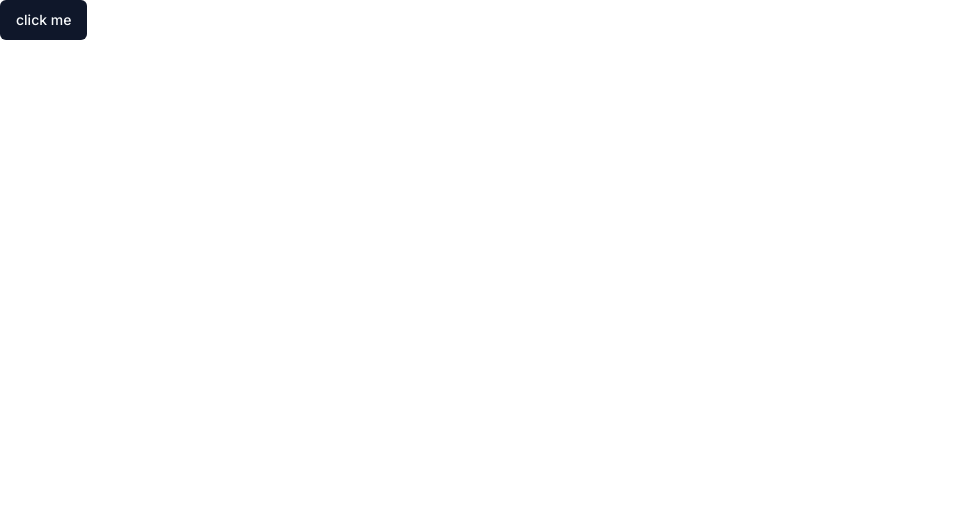
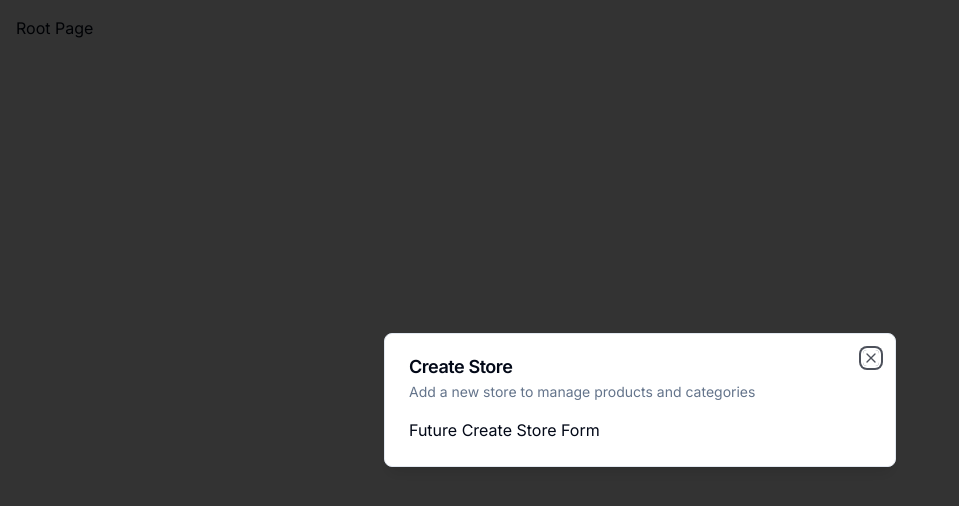
Before and after one commit to jesusfb/ecommerce-admin-nextjs-prisma, a Next.js app: page / in a window 1280 px wide. Shown: the top 506 px of the page, without its empty margins (0-959 px from the left). Built offline with nearby package versions, Linux system fonts and the light colour scheme.

Commit message:
Modal-Components-Admin

```diff
--- /dev/null
+++ b/app/(auth)/layout.tsx
@@ -0,0 +1,11 @@
+export default function AuthLayout({
+    children
+}:{
+    children: React.ReactNode
+}){
+    return(
+        <div className="flex items-center justify-center h-full">
+            {children}
+        </div>
+    )
+}
--- a/app/(root)/page.tsx
+++ b/app/(root)/page.tsx
@@ -1,10 +1,25 @@
-import { Button } from "@/components/ui/button";
+"use client";
 
-export default function Home() {
-  return (
-    <>
-    <div>
-        <Button> click me</Button>
-    </div></>
-  )
+import { Modal } from "@/components/ui/modal";
+import { useStoreModalStore } from "@/hooks/use-store-modal";
+import { SignedIn, UserButton, SignedOut, SignInButton } from "@clerk/nextjs";
+import { useEffect } from "react";
+
+const SetupPage = () =>{
+  const onOpen = useStoreModalStore((state) => state.onOpen);
+  const isOpen = useStoreModalStore((state) => state.isOpen);
+
+  useEffect(() => {
+    if(!isOpen){
+      onOpen();
+    }
+  }, [isOpen, onOpen]);
+
+  return(
+    <div className="p-4">
+      Root Page
+    </div>
+  );
 }
+
+export default SetupPage;
--- a/app/layout.tsx
+++ b/app/layout.tsx
@@ -2,6 +2,7 @@
 import { Inter } from "next/font/google";
 import { ClerkProvider } from "@clerk/nextjs";
 import "./globals.css";
+import { ModalProvider } from "@/providers/modal-provider";
 
 const inter = Inter({ subsets: ["latin"] });
 
@@ -18,7 +19,10 @@
   return (
     <ClerkProvider>
       <html lang="en">
-      <body className={inter.className}>{children}</body>
+      <body className={inter.className}>
+        <ModalProvider/>
+        {children}
+      </body>
     </html>
     </ClerkProvider>
   );
--- /dev/null
+++ b/components/modals/store-modal.tsx
@@ -0,0 +1,19 @@
+"use client";
+
+import { Modal } from "../ui/modal";
+import { useStoreModalStore } from "@/hooks/use-store-modal";
+
+export const StroeModal = () => {
+    const storeModal = useStoreModalStore();
+
+    return(
+        <Modal
+        title="Create Store"
+        description="Add a new store to manage products and categories"
+        isOpen = {storeModal.isOpen}
+        onClose={storeModal.onClose}
+        >
+            Future Create Store Form
+        </Modal>
+    );
+};
--- /dev/null
+++ b/components/ui/dialog.tsx
@@ -0,0 +1,122 @@
+"use client"
+
+import * as React from "react"
+import * as DialogPrimitive from "@radix-ui/react-dialog"
+import { X } from "lucide-react"
+
+import { cn } from "@/lib/utils"
+
+const Dialog = DialogPrimitive.Root
+
+const DialogTrigger = DialogPrimitive.Trigger
+
+const DialogPortal = DialogPrimitive.Portal
+
+const DialogClose = DialogPrimitive.Close
+
+const DialogOverlay = React.forwardRef<
+  React.ElementRef<typeof DialogPrimitive.Overlay>,
+  React.ComponentPropsWithoutRef<typeof DialogPrimitive.Overlay>
+>(({ className, ...props }, ref) => (
+  <DialogPrimitive.Overlay
+    ref={ref}
+    className={cn(
+      "fixed inset-0 z-50 bg-black/80  data-[state=open]:animate-in data-[state=closed]:animate-out data-[state=closed]:fade-out-0 data-[state=open]:fade-in-0",
+      className
+    )}
+    {...props}
+  />
+))
+DialogOverlay.displayName = DialogPrimitive.Overlay.displayName
+
+const DialogContent = React.forwardRef<
+  React.ElementRef<typeof DialogPrimitive.Content>,
+  React.ComponentPropsWithoutRef<typeof DialogPrimitive.Content>
+>(({ className, children, ...props }, ref) => (
+  <DialogPortal>
+    <DialogOverlay />
+    <DialogPrimitive.Content
+      ref={ref}
+      className={cn(
+        "fixed left-[50%] top-[50%] z-50 grid w-full max-w-lg translate-x-[-50%] translate-y-[-50%] gap-4 border bg-background p-6 shadow-lg duration-200 data-[state=open]:animate-in data-[state=closed]:animate-out data-[state=closed]:fade-out-0 data-[state=open]:fade-in-0 data-[state=closed]:zoom-out-95 data-[state=open]:zoom-in-95 data-[state=closed]:slide-out-to-left-1/2 data-[state=closed]:slide-out-to-top-[48%] data-[state=open]:slide-in-from-left-1/2 data-[state=open]:slide-in-from-top-[48%] sm:rounded-lg",
+        className
+      )}
+      {...props}
+    >
+      {children}
+      <DialogPrimitive.Close className="absolute right-4 top-4 rounded-sm opacity-70 ring-offset-background transition-opacity hover:opacity-100 focus:outline-none focus:ring-2 focus:ring-ring focus:ring-offset-2 disabled:pointer-events-none data-[state=open]:bg-accent data-[state=open]:text-muted-foreground">
+        <X className="h-4 w-4" />
+        <span className="sr-only">Close</span>
+      </DialogPrimitive.Close>
+    </DialogPrimitive.Content>
+  </DialogPortal>
+))
+DialogContent.displayName = DialogPrimitive.Content.displayName
+
+const DialogHeader = ({
+  className,
+  ...props
+}: React.HTMLAttributes<HTMLDivElement>) => (
+  <div
+    className={cn(
+      "flex flex-col space-y-1.5 text-center sm:text-left",
+      className
+    )}
+    {...props}
+  />
+)
+DialogHeader.displayName = "DialogHeader"
+
+const DialogFooter = ({
+  className,
+  ...props
+}: React.HTMLAttributes<HTMLDivElement>) => (
+  <div
+    className={cn(
+      "flex flex-col-reverse sm:flex-row sm:justify-end sm:space-x-2",
+      className
+    )}
+    {...props}
+  />
+)
+DialogFooter.displayName = "DialogFooter"
+
+const DialogTitle = React.forwardRef<
+  React.ElementRef<typeof DialogPrimitive.Title>,
+  React.ComponentPropsWithoutRef<typeof DialogPrimitive.Title>
+>(({ className, ...props }, ref) => (
+  <DialogPrimitive.Title
+    ref={ref}
+    className={cn(
+      "text-lg font-semibold leading-none tracking-tight",
+      className
+    )}
+    {...props}
+  />
+))
+DialogTitle.displayName = DialogPrimitive.Title.displayName
+
+const DialogDescription = React.forwardRef<
+  React.ElementRef<typeof DialogPrimitive.Description>,
+  React.ComponentPropsWithoutRef<typeof DialogPrimitive.Description>
+>(({ className, ...props }, ref) => (
+  <DialogPrimitive.Description
+    ref={ref}
+    className={cn("text-sm text-muted-foreground", className)}
+    {...props}
+  />
+))
+DialogDescription.displayName = DialogPrimitive.Description.displayName
+
+export {
+  Dialog,
+  DialogPortal,
+  DialogOverlay,
+  DialogClose,
+  DialogTrigger,
+  DialogContent,
+  DialogHeader,
+  DialogFooter,
+  DialogTitle,
+  DialogDescription,
+}
--- /dev/null
+++ b/components/ui/modal.tsx
@@ -0,0 +1,43 @@
+"use client";
+
+import { Dialog, DialogContent, DialogDescription, DialogHeader, DialogTitle } from "./dialog";
+
+interface ModalProps{
+    title: string
+    description: string
+    isOpen : boolean
+    onClose: ()=>void;
+    children?: React.ReactNode;
+};
+
+export const Modal: React.FC<ModalProps> = ({
+    title,
+    description,
+    isOpen,
+    onClose,
+    children
+}) => {
+    const onChange = (open: boolean) => {
+        if(!open){
+        onClose();
+        }
+    };
+
+    return(
+        <Dialog open={isOpen} onOpenChange={onChange}>
+            <DialogContent>
+                <DialogHeader>
+                    <DialogTitle>
+                        {title}
+                    </DialogTitle>
+                    <DialogDescription>
+                        {description}
+                    </DialogDescription>
+                </DialogHeader>
+                <div>
+                    {children}
+                </div>
+            </DialogContent>
+        </Dialog>
+    );
+};
--- /dev/null
+++ b/hooks/use-store-modal.tsx
@@ -0,0 +1,13 @@
+import {create} from "zustand";
+
+interface useStoreModalStore {
+    isOpen: boolean;
+    onOpen: () => void;
+    onClose: () => void;
+};
+
+export const useStoreModalStore = create<useStoreModalStore>((set: (arg0: { isOpen: boolean; }) => any) => ({
+    isOpen: false,
+    onOpen: () => set({ isOpen: true}),
+    onClose: () => set({ isOpen: false}),
+}))
--- a/package.json
+++ b/package.json
@@ -10,6 +10,7 @@
   },
   "dependencies": {
     "@clerk/nextjs": "^5.3.3",
+    "@radix-ui/react-dialog": "^1.1.1",
     "@radix-ui/react-slot": "^1.1.0",
     "class-variance-authority": "^0.7.0",
     "clsx": "^2.1.1",
@@ -18,7 +19,8 @@
     "react": "^18",
     "react-dom": "^18",
     "tailwind-merge": "^2.5.2",
-    "tailwindcss-animate": "^1.0.7"
+    "tailwindcss-animate": "^1.0.7",
+    "zustand": "^4.5.5"
   },
   "devDependencies": {
     "@types/node": "^20",
--- /dev/null
+++ b/providers/modal-provider.tsx
@@ -0,0 +1,22 @@
+"use client";
+
+import { StroeModal } from "@/components/modals/store-modal";
+import { useEffect, useState } from "react";
+
+export const ModalProvider = () => {
+    const [isMounted, setIsMounted] = useState(false);
+
+    useEffect(() => {
+        setIsMounted(true);
+    }, []);
+
+    if(!isMounted){
+        return null;
+    }
+
+    return (
+        <>
+        <StroeModal/>
+        </>
+    );
+};
```
Also changed, not shown: 1 other file (tests, documents, lock files or other folders).
